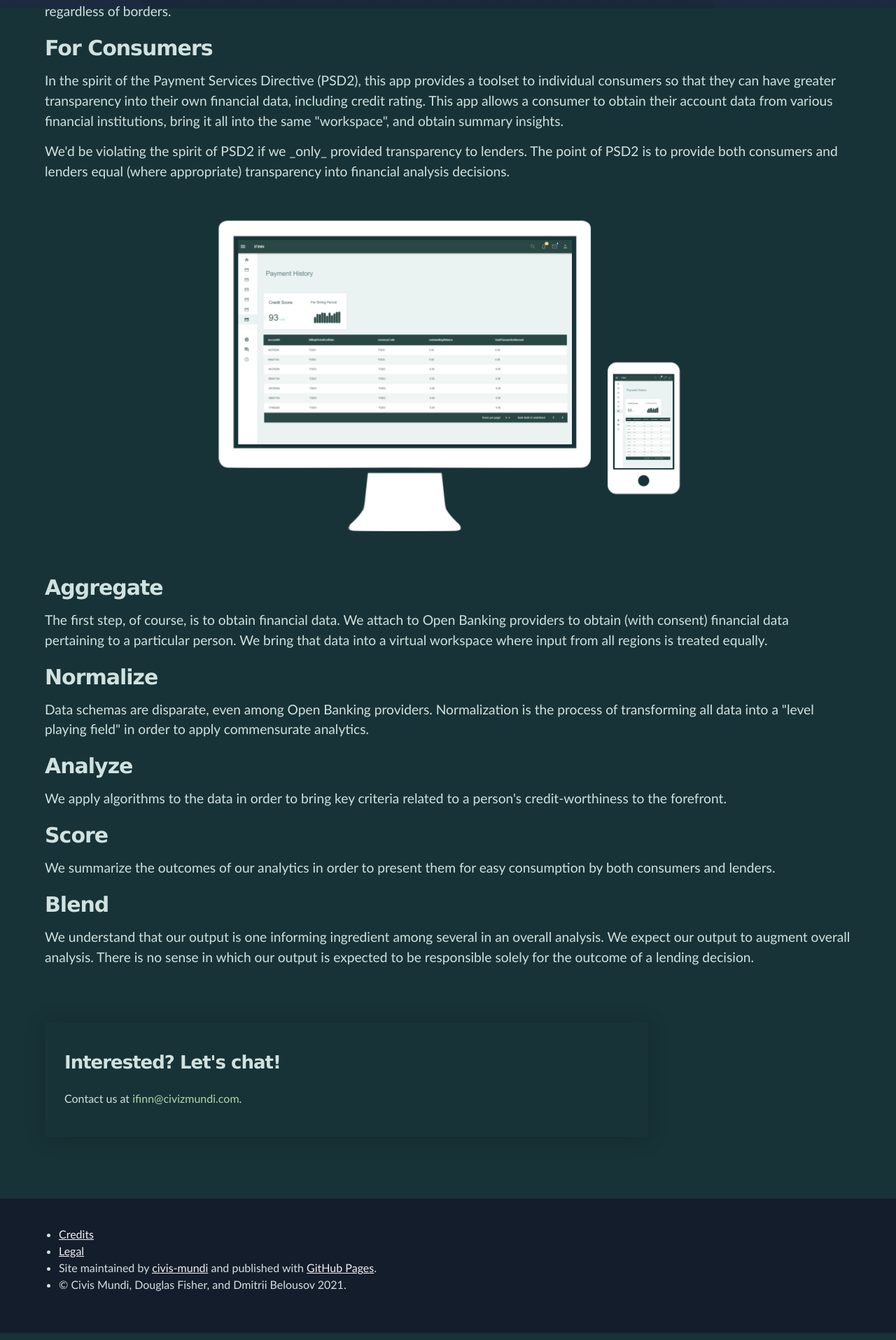
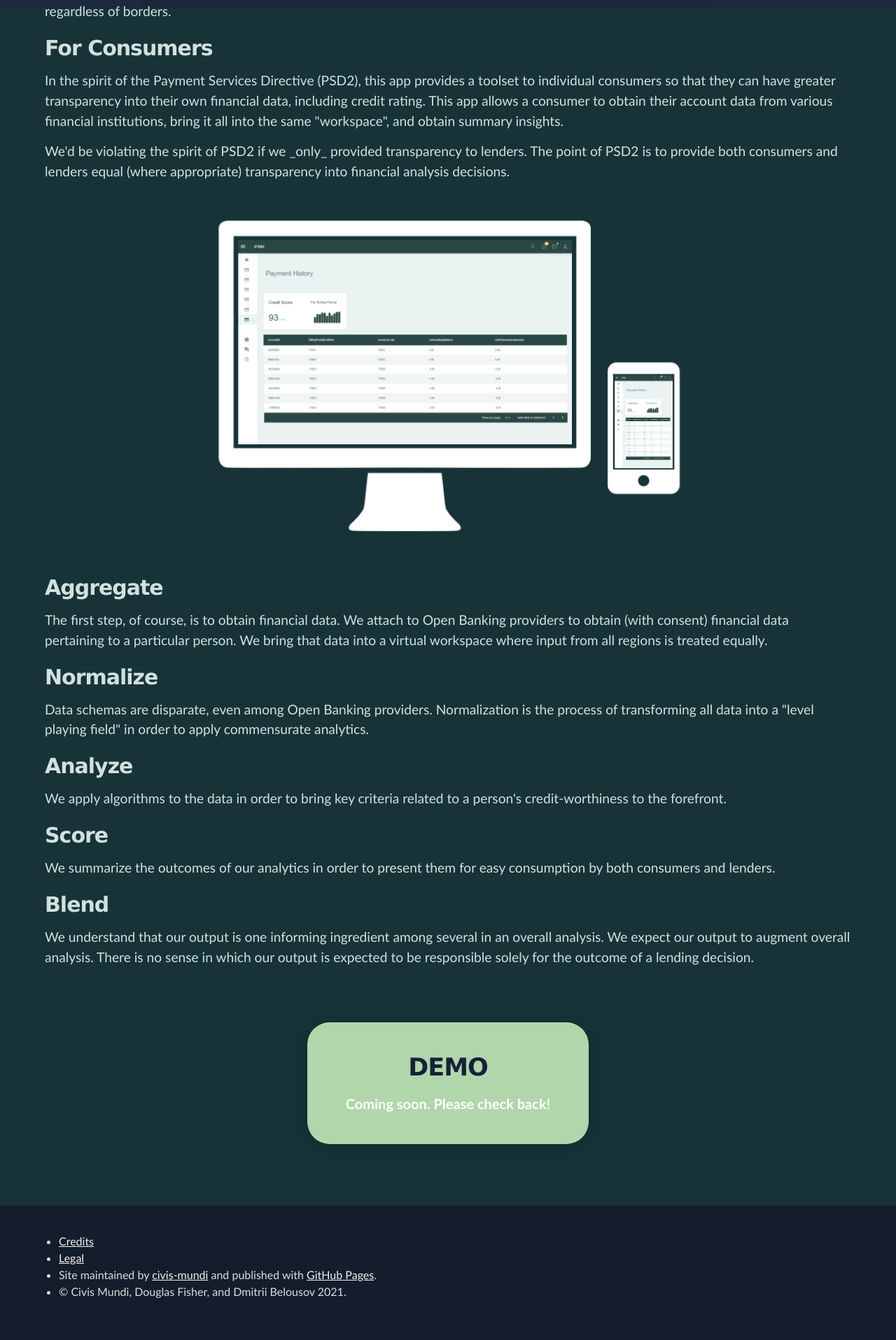
Before and after one commit to civis-mundi/civis-mundi.github.io, a Jekyll site: the page built from pages/product.html, in a window 1280 px wide. Shown: the part 888-2803 px from the top of the page at 70% size. Built offline with Jekyll 4.4.1, drawn with Linux system fonts in a browser that asks for light colours.

Commit message:
#2 A demo button thingy.

```diff
--- a/_sass/full-width.scss
+++ b/_sass/full-width.scss
@@ -182,6 +182,37 @@ Full-Width Styles
   z-index: 1;
 }
 
+.demo-button {
+  position: relative;
+  color: #254E1F;
+  background-color: $highlight_color;
+  border-radius: 2rem;
+  box-shadow: 0 2px 30px $shadow_color;
+  display: block;
+  padding: 1.75rem;
+  margin-top: 4rem;
+  margin-bottom: 4rem;
+  margin-left: auto;
+  margin-right: auto;
+  min-width: 30%;
+  max-width: 40%;
+  position: relative;
+  z-index: 1;
+  text-align: center;
+}
+
+.demo-button h1 {
+  color: $body_background_color-accent-darkest;
+  font-size: 35px;
+  font-weight: 900;
+}
+
+.demo-button p {
+  color: #FFFFFF;
+  font-size: 1.25rem;
+  font-weight: 700;
+}
+
 .content-story-section {
   font-size: 1.20rem;
 }
--- a/_sass/styles.scss
+++ b/_sass/styles.scss
@@ -2,5 +2,6 @@ $body_background_color: #173337;
 $body_background_color-darker: #06130E;
 $body_background_color-darkest: #020D09;
 $body_background_color-accent-darkest: #162237;
+$highlight_color: #B1D6AB;
 $shadow_color: #00000033;
 $font_color: #d1e1df;
--- a/pages/product.html
+++ b/pages/product.html
@@ -78,9 +78,11 @@ title: Product
     </p>
 </div>
 
-<div class="content-item-container-lesser">
-    <h2>Interested? Let's chat!</h2>
+<div class="demo-button">
+    <h1>
+        DEMO
+    </h1>
     <p>
-        Contact us at <a href="mailto:ifinn@civizmundi.com">ifinn@civizmundi.com</a>.
+        Coming soon. Please check back!
     </p>
 </div>
```
